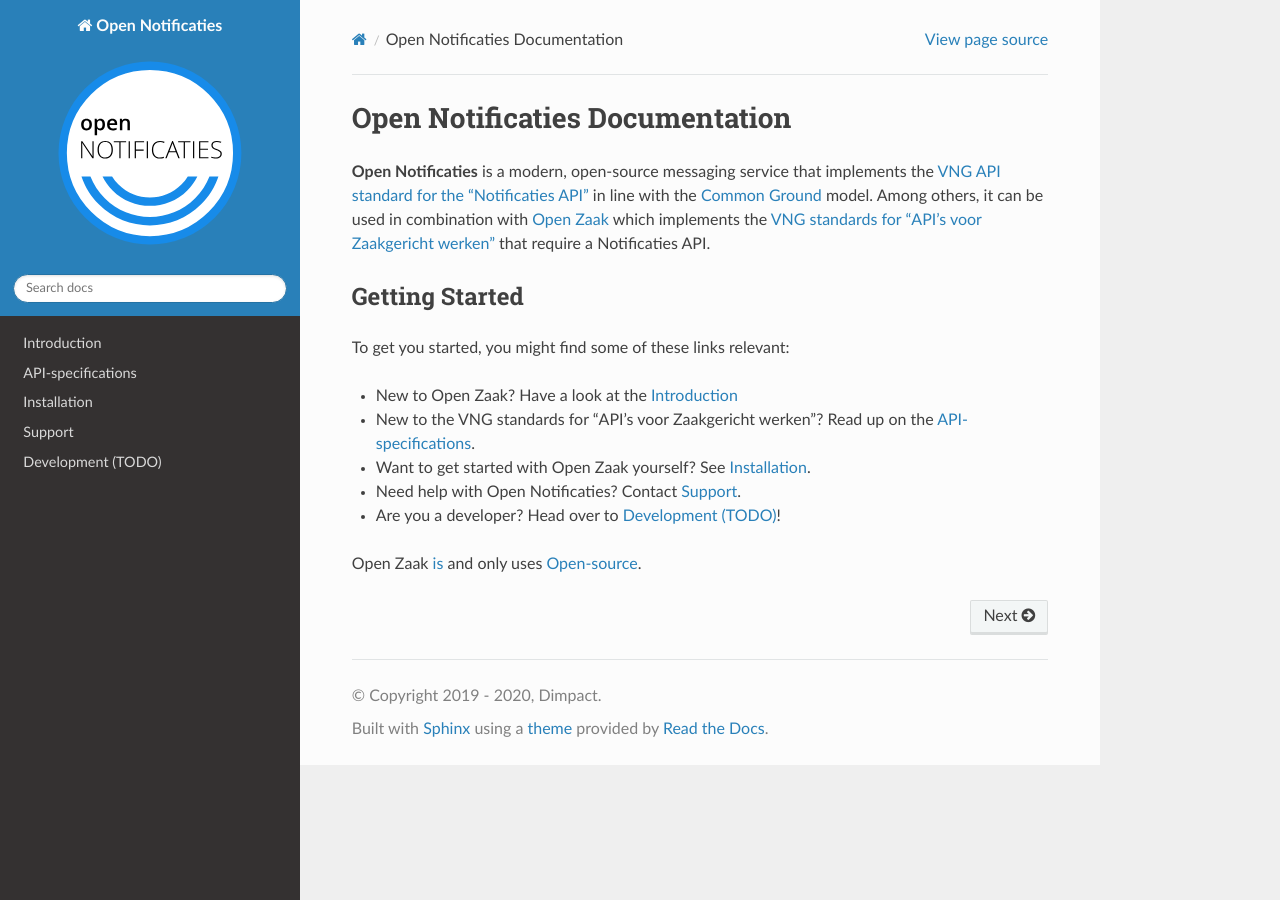
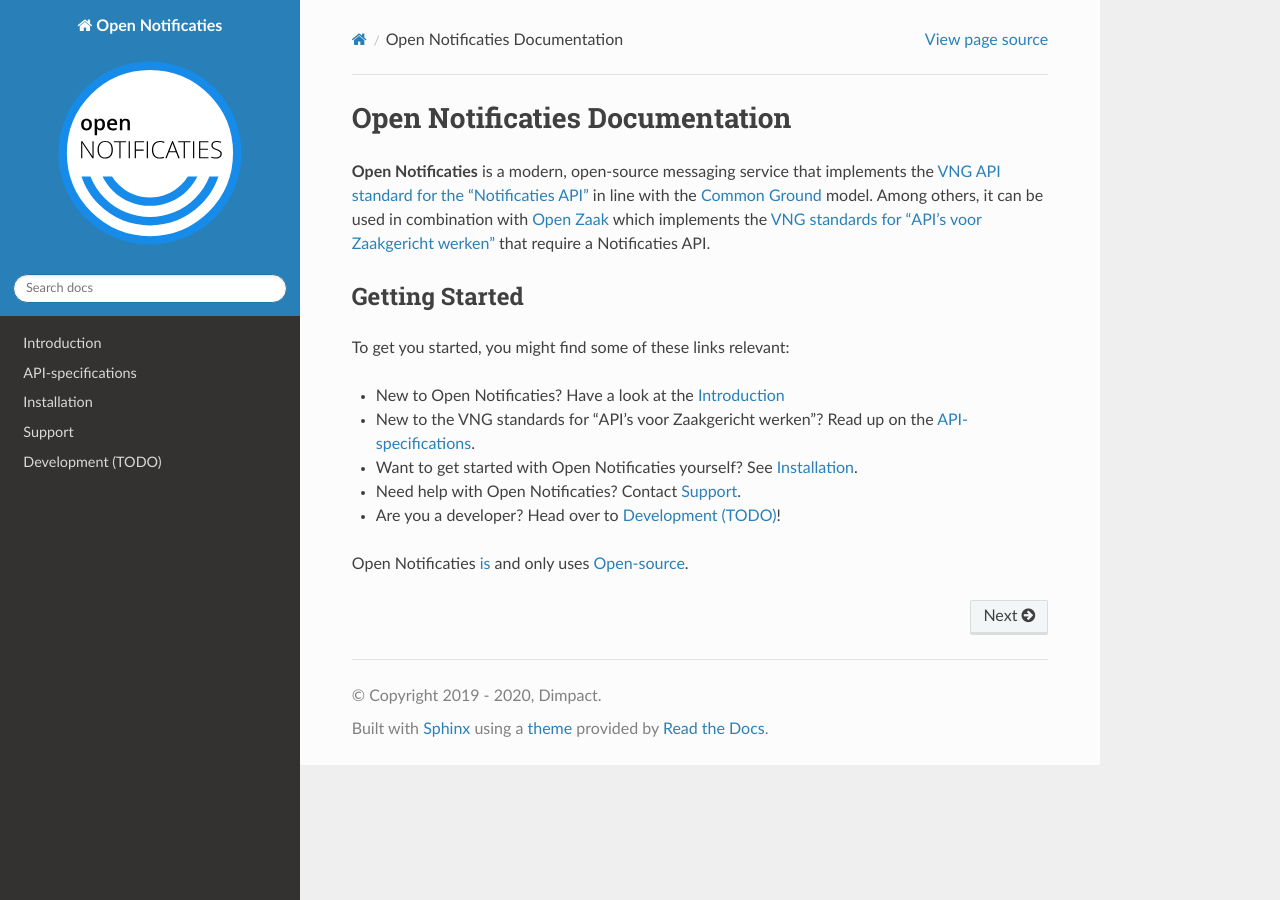
Before and after one commit to VNG-Realisatie/notificaties-api, a Sphinx documentation site: the page built from docs/index.rst, in a window 1280 px wide. Built offline with Sphinx 7.4.7 and the Read the Docs theme 2.0.0, drawn with Linux system fonts in a browser that asks for light colours.

```diff
--- a/docs/index.rst
+++ b/docs/index.rst
@@ -16,14 +16,14 @@ Getting Started
 
 To get you started, you might find some of these links relevant:
 
-* New to Open Zaak? Have a look at the :ref:`introduction_index`
+* New to Open Notificaties? Have a look at the :ref:`introduction_index`
 * New to the VNG standards for "API's voor Zaakgericht werken"? Read up on the
   :ref:`api_index`.
-* Want to get started with Open Zaak yourself? See :ref:`installation_index`.
+* Want to get started with Open Notificaties yourself? See :ref:`installation_index`.
 * Need help with Open Notificaties? Contact :ref:`support_index`.
 * Are you a developer? Head over to :ref:`development_index`!
 
-Open Zaak `is`_ and only uses :ref:`introduction_open-source`.
+Open Notificaties `is`_ and only uses :ref:`introduction_open-source`.
 
 .. _`is`: https://github.com/open-zaak/open-notificaties/blob/master/LICENSE.md
 .. _`open-source`: introduction/open-source
```
Also changed, not shown: docs/conf.md (+11 -19 lines), docs/installation/code/nginx-vhost.conf (+1 -7 lines), 3 other files.
